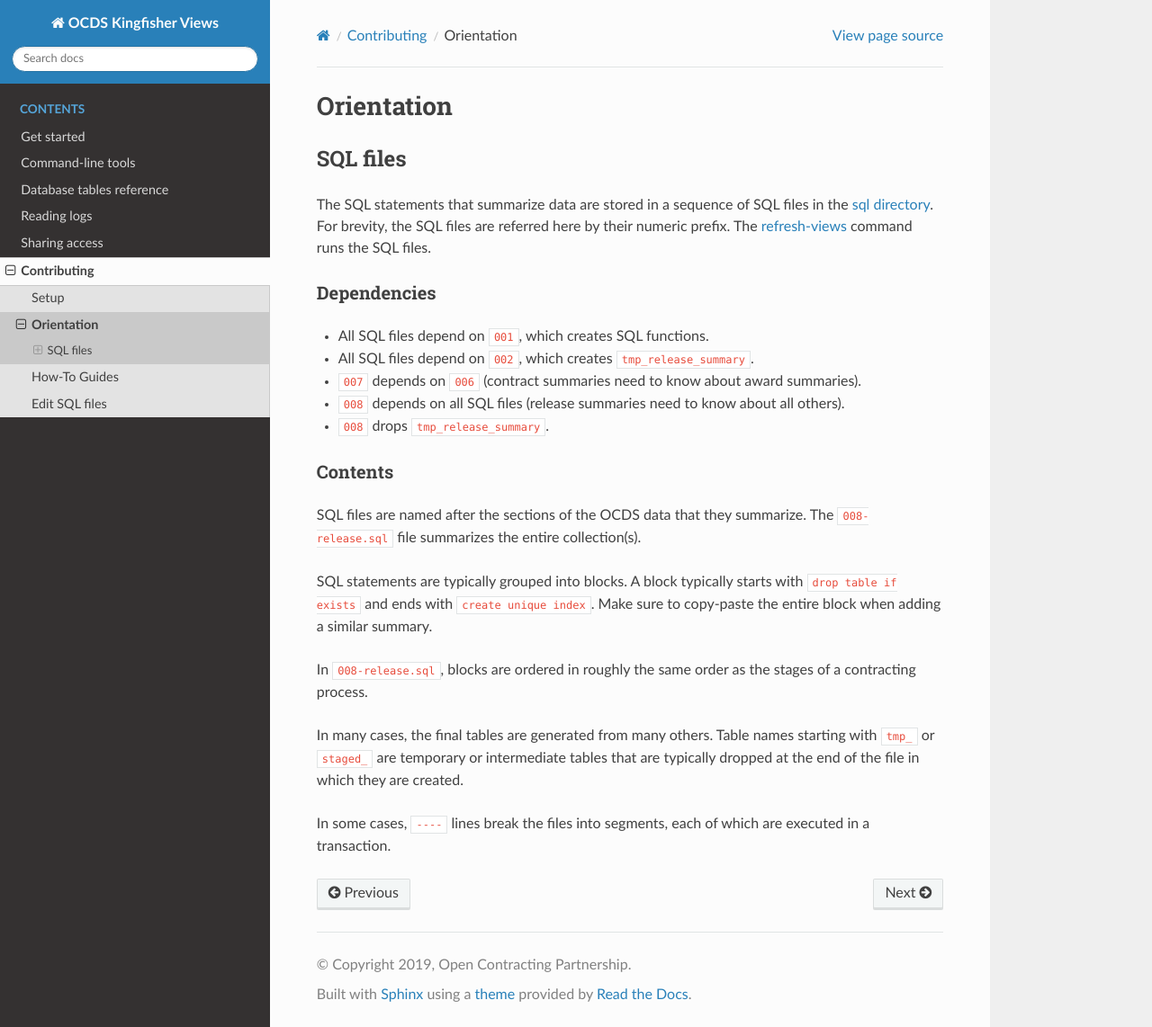
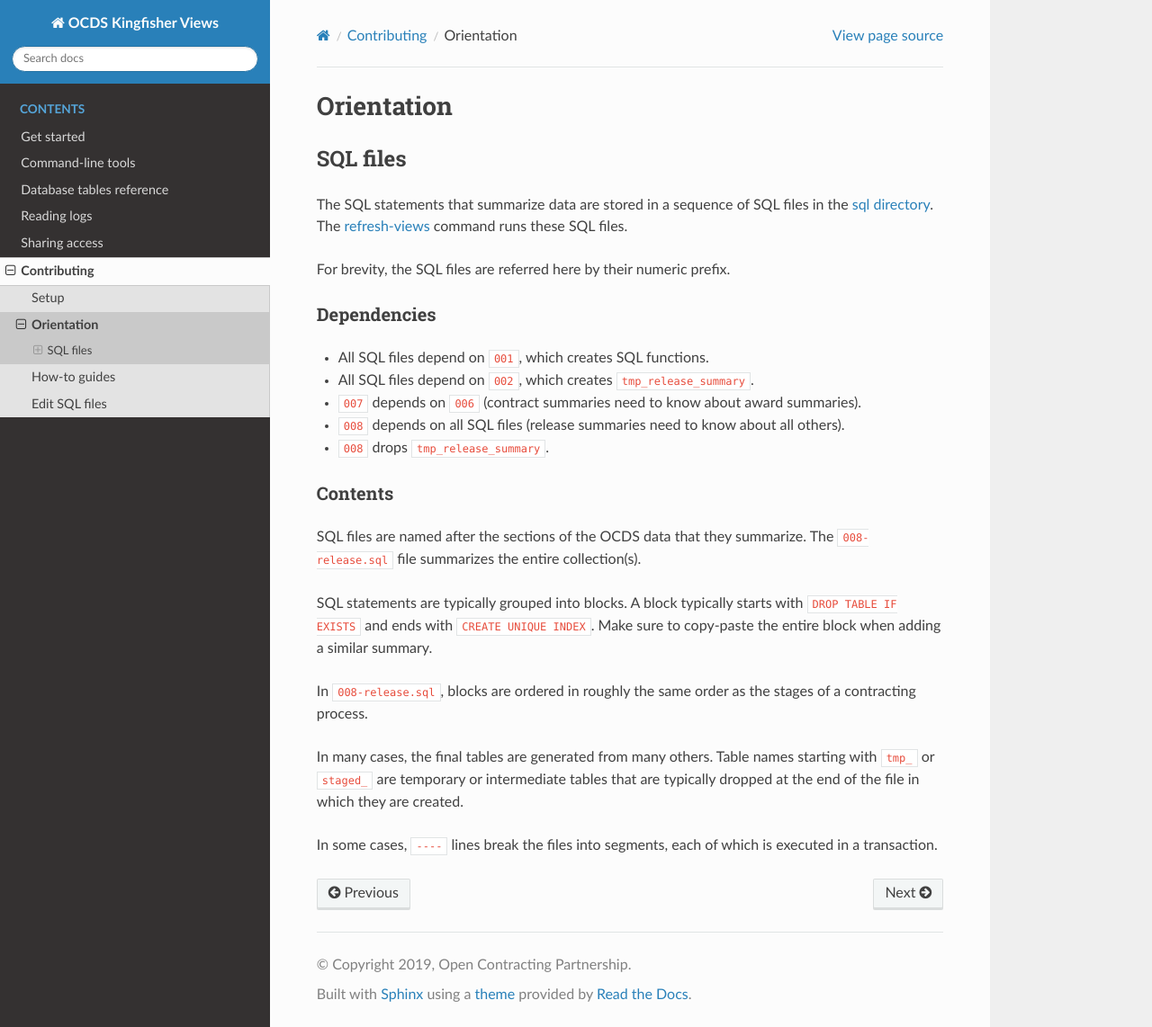
Before and after one commit to open-contracting/kingfisher-summarize, a Sphinx documentation site: the page built from docs/develop/learn.rst, in a window 1280 px wide and 1142 px high. Shown: the whole window at 90% size. Built offline with Sphinx 7.4.7 and the Read the Docs theme 2.0.0, drawn with Linux system fonts in a browser that asks for light colours.

Commit message:
Copy-edit developer docs

```diff
--- a/docs/develop/howtos.rst
+++ b/docs/develop/howtos.rst
@@ -1,10 +1,10 @@
-How-To Guides
+How-to guides
 =============
 
 SQL files
 ---------
 
-The examples use the ``view_data_NAME`` schema and the :ref:`default database connection settings<database-connection-settings>`. Change these as needed.
+The examples below use the ``view_data_NAME`` schema and the :ref:`default database connection settings<database-connection-settings>`. Change these as needed.
 
 Run a specific file
 ~~~~~~~~~~~~~~~~~~~
@@ -15,7 +15,7 @@ To run, for example, the ``004-planning.sql`` file:
 
    psql 'dbname=ocdskingfisher user=ocdskingfisher options=--search-path=view_data_NAME' -f 004-planning.sql
 
-When working on a specific file, you can first run the :ref:`refresh-views` command and then run the ``002`` file (on which all SQL files depend) as above. You can then run the specific file after each change to see the new results.
+When working on a specific file, you can first run the :ref:`refresh-views` command and then run the ``002`` file (on which all SQL files depend) as above. You can then run the specific file after each of your changes to see the new results.
 
 Time SQL statements
 ~~~~~~~~~~~~~~~~~~~
--- a/docs/develop/learn.rst
+++ b/docs/develop/learn.rst
@@ -4,7 +4,9 @@ Orientation
 SQL files
 ---------
 
-The SQL statements that summarize data are stored in a sequence of SQL files in the `sql directory <https://github.com/open-contracting/kingfisher-views/tree/master/sql>`__. For brevity, the SQL files are referred here by their numeric prefix. The :ref:`refresh-views` command runs the SQL files.
+The SQL statements that summarize data are stored in a sequence of SQL files in the `sql directory <https://github.com/open-contracting/kingfisher-views/tree/master/sql>`__. The :ref:`refresh-views` command runs these SQL files.
+
+For brevity, the SQL files are referred here by their numeric prefix.
 
 Dependencies
 ~~~~~~~~~~~~
@@ -22,10 +24,10 @@ Contents
 
 SQL files are named after the sections of the OCDS data that they summarize. The ``008-release.sql`` file summarizes the entire collection(s).
 
-SQL statements are typically grouped into blocks. A block typically starts with ``drop table if exists`` and ends with ``create unique index``. Make sure to copy-paste the entire block when adding a similar summary.
+SQL statements are typically grouped into blocks. A block typically starts with ``DROP TABLE IF EXISTS`` and ends with ``CREATE UNIQUE INDEX``. Make sure to copy-paste the entire block when adding a similar summary.
 
 In ``008-release.sql``, blocks are ordered in roughly the same order as the stages of a contracting process.
 
 In many cases, the final tables are generated from many others. Table names starting with ``tmp_`` or ``staged_`` are temporary or intermediate tables that are typically dropped at the end of the file in which they are created.
 
-In some cases, ``----`` lines break the files into segments, each of which are executed in a transaction.
+In some cases, ``----`` lines break the files into segments, each of which is executed in a transaction.
--- a/docs/develop/setup.rst
+++ b/docs/develop/setup.rst
@@ -4,11 +4,9 @@ Setup
 Prerequisites
 -------------
 
-You can either install all requirements manually or use the `preconfigured Vagrant setup <https://kingfisher-vagrant.readthedocs.io/en/latest/>`__.
+You can either :doc:`install all requirements manually<../get-started>` or `use the preconfigured Vagrant setup <https://kingfisher-vagrant.readthedocs.io/en/latest/>`__.
 
-To install manually, follow the :doc:`../get-started` guide.
-
-When using Vagrant, remember to modify Kingfisher Views's SQL files and source code **on your host machine**, not in the Vagrant environment. See also how to `access the database <https://kingfisher-vagrant.readthedocs.io/en/latest/#working-with-the-database>`__ in Vagrant.
+If using Vagrant, remember to modify Kingfisher Views's SQL files and source code **on your host machine**, not in the Vagrant environment. See also how to `access the database <https://kingfisher-vagrant.readthedocs.io/en/latest/#working-with-the-database>`__ in Vagrant.
 
 .. _load-data:
 
```
